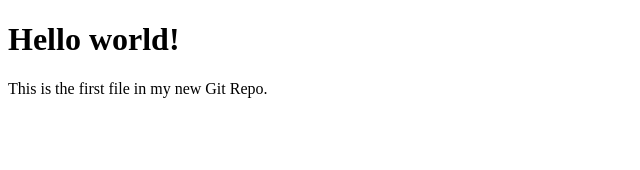
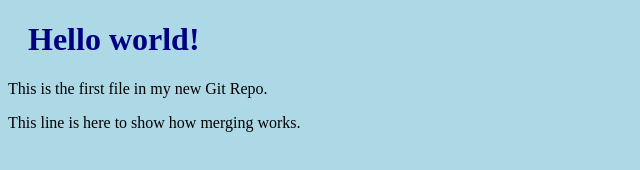
Before and after one commit to rajat106verma/hello-world, a plain HTML site: page index.html in a window 1280 px wide. Shown: the whole page, without its empty margins (0-640 px from the left). Drawn offline with Linux system fonts and the light colour scheme.

Commit message:
updated index.html with emergency fix

```diff
--- a/index.html
+++ b/index.html
@@ -2,12 +2,13 @@
 <html>
 <head>
 <title>Hello World!</title>
-<link rel="stylesheet" href="bluestyle.css>
+<link rel="stylesheet" href="bluestyle.css">
 </head>
 <body>
 
 <h1>Hello world!</h1>
 <p>This is the first file in my new Git Repo.</p>
+<p>This line is here to show how merging works.</p>
 
 </body>
 </html>
```
